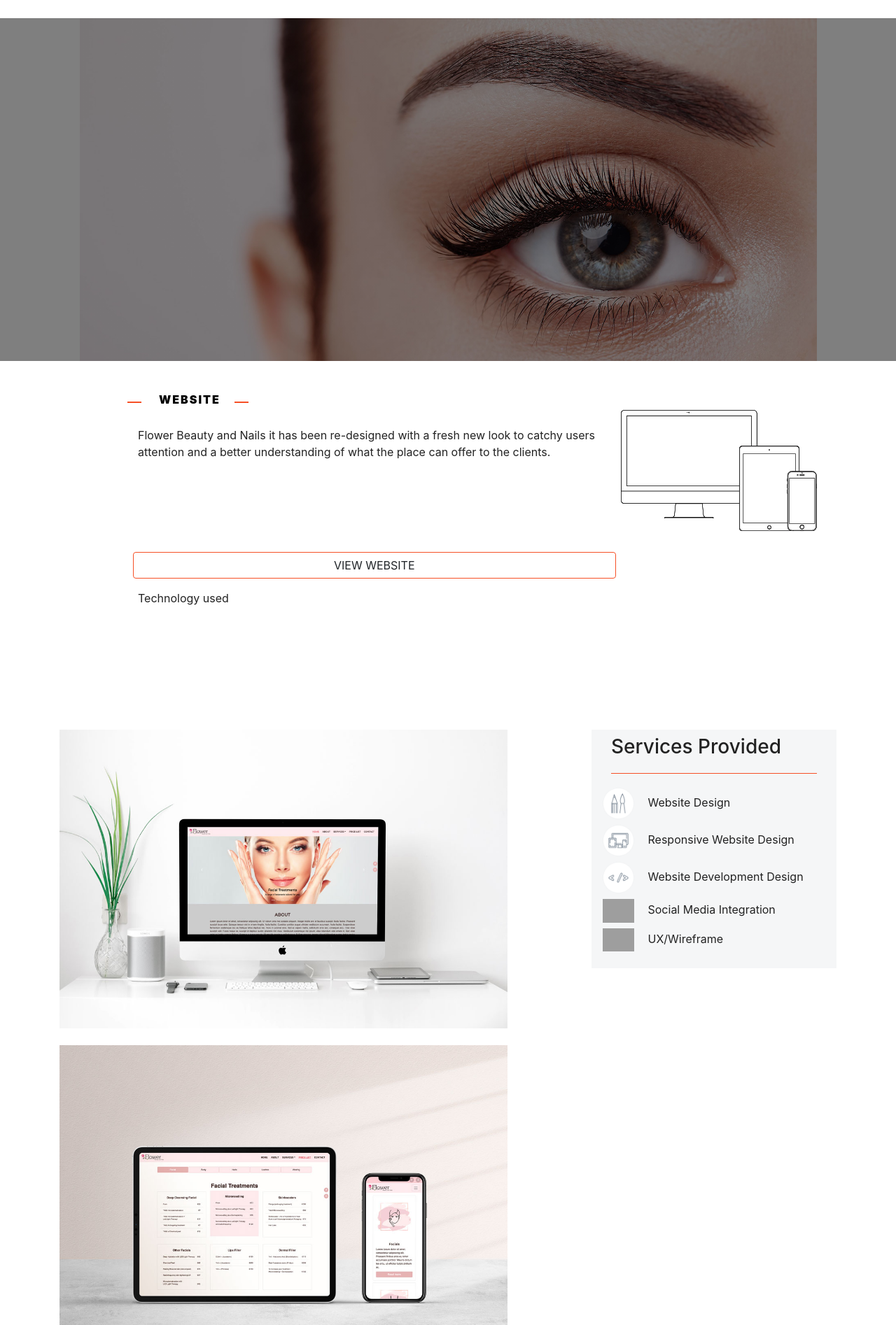
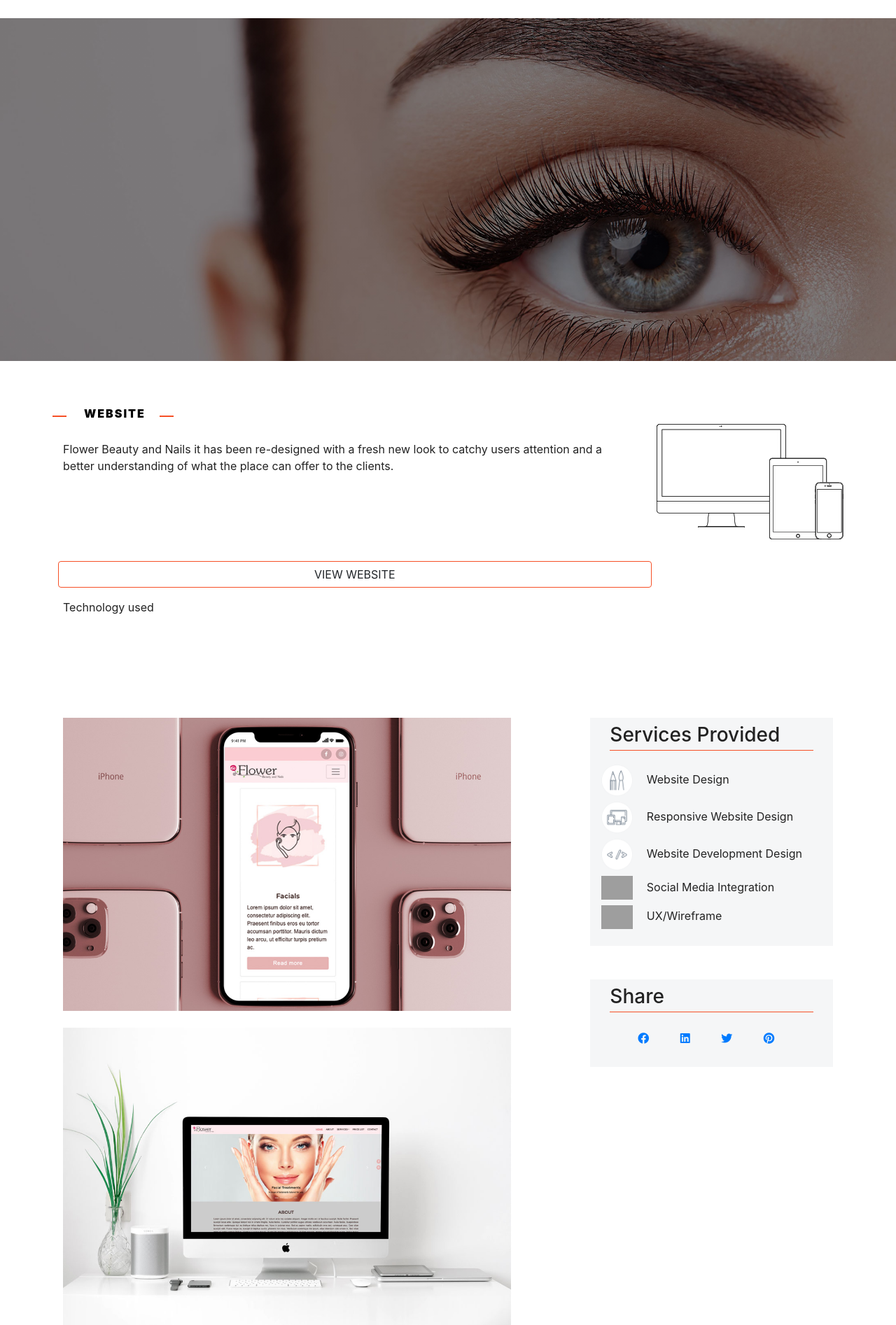
Before and after one commit to Camila-Ribeiro/MyPortfolio, a Flask app: page /projects/1 in a window 1280 px wide. Shown: the part 74-1968 px from the top of the page at 70% size. Run offline with Flask 2, Linux system fonts and the light colour scheme; some libraries are stand-ins or nearby versions; grey boxes are pictures that could not be loaded.

Commit message:
Add perfomance section, images, fix image hero and refactor code

```diff
--- a/static/css/style.css
+++ b/static/css/style.css
@@ -45,9 +45,6 @@ body {
 }
 
 /* Page content */
-/* .content {
-padding: 16px;
-} */
 
 /* The sticky class is added to the navbar with JS when it reaches its scroll position */
 .sticky {
@@ -75,7 +72,6 @@ padding-top: 60px;
 }
 
 .camilaWrapper {
-    /* width: 100vw; */
     height: 80px;
 }
 
@@ -91,12 +87,6 @@ padding-top: 60px;
 .text-size {
     font-size: 4rem;
 }
-
-/* .box {
-    position: relative;
-    width: 50px;
-    height: 20px;
-} */
 
 .box-underlay {
     /* width: 19%; */
@@ -325,13 +315,17 @@ padding-top: 60px;
 }
 
 /* --------------------------------------------------------------- project-detail page*/
+.content {
+    padding: 20px 20px 60px 20px;
+    margin-bottom: 50px;
+}
+
 .hero-image {
     background-image: linear-gradient(rgba(0, 0, 0, 0.5), rgba(0, 0, 0, 0.5)), url(../img/flower-beauty1.jpg);
     height: 100%;
-    background-attachment: fixed;
-    background-position: center top;
+    background-position: 50%;
     background-repeat: no-repeat;
-    background-size: contain;
+    background-size: cover;
     position: relative;
     height: 490px;
     width: 100%;
@@ -360,23 +354,6 @@ padding-top: 60px;
     color: white;
 }
 
-/* .txt-sect {
-text-align: center;
-position: relative;
-min-height: 200vh;
-padding: 60px;
-margin: auto;
-background-color: #e1e1e1;
-color: #ffffff;
-} */
-
-.text-wrapper {
-    /* padding-left: 5vw; */
-    /* padding-right: 5vw; */
-    padding-bottom: 60px;
-    width: 90vw;
-}
-
 .project-type:before {
     position: absolute;
     top: calc(50% - 1px);
@@ -385,10 +362,6 @@ color: #ffffff;
     width: 20px;
     height: 2px;
     background: rgba(246, 80, 38, 1);
-    /* -webkit-transition: all 200ms ease;
-    -moz-transition: all 200ms ease;
-    -ms-transition: all 200ms ease;
-    -o-transition: all 200ms ease; */
     transition: all 200ms ease;
 }
 
@@ -438,33 +411,9 @@ color: #ffffff;
     left: 0;
 }
 
-/* .img-flower {
-    max-width: 90%;
-    margin-bottom: 20px;
-}
-
-.img-2 {
-    position: absolute;
-    top: 0;
-    left: 0;
-    margin-top: 300px;
-}
-
-.img-3 {
-    position: absolute;
-    top: 0;
-    left: 0;
-}
-
-.img-4 {
-    bottom: 0;
-    right: 0;
-    margin-top: 300px;
-} */
-
 .web-container {
     width: 100%;
-    margin: 100px auto 200px;
+    margin: 50px auto;
 }
 
 .desktop-flower img, .responsive-flower img {
@@ -477,10 +426,11 @@ color: #ffffff;
 
 .wrapper-sidebar h3 {
     border-bottom: 1px solid rgba(246, 80, 38, 1);
-    margin-left: 20px;
+    margin: 0 20px 20px;
+    /* margin-left: 20px;
     margin-right: 20px;
-    margin-bottom: 20px;
-    padding-bottom: 20px;
+    margin-bottom: 20px; */
+    padding-bottom: 5px;
 }
 
 .wrapper-sidebar .container-icon {
@@ -500,12 +450,15 @@ color: #ffffff;
     position: relative;
 }
 
+.social-content ul li {
+    display: inline-block;
+    padding: 5px 20px;
+}
 
+.performance img {
+    width: 500px;
+}
 
-
-/* .services {
-    margin: ;
-} */
 /* --------------------------------------------------------------- about section*/
 .about-section {
     background-color:#7BBAC4;
@@ -1203,9 +1156,23 @@ a:hover {
     }
 
     /* project-detail */
-    .text-wrapper {
+    .hero-image {
+        background-position: 70%;
+        background-size: cover;
+        height: 400px;
+    }
+
+    .hero-text {
+        top: 30%;
+    }
+    .content {
         margin: 0 auto;
     }
+
+    .web-container {
+        margin-top: 0 auto 50px;
+    }
+
     .desktop-flower img, .responsive-flower img {
         width: 100%;
     }
--- a/templates/project-detail.html
+++ b/templates/project-detail.html
@@ -1,23 +1,23 @@
 {% extends 'base.html' %}
 {% block content %}
 
-<section>
+<section">
     <div class="hero-image">
         <div class="hero-text">
             <h1>{{ project.name }}</h1>
         </div>
     </div>
-    <div class="text-wrapper">
+    <div class="container text-wrapper content">
         <div class="row pt-5">
-            <div class="col-sm col-md-2"></div>
+            <!-- <div class="col-sm col-md-2"></div> -->
             <div class="col-sm col-md-10 project-type">
                 <h5 class="pb-2">Website</h5>
                 <!-- <p class="date">JAN 2020</p> -->
             </div>
         </div>
         <div class="row">
-            <div class="col-sm col-md-2"></div>
-            <div class="col-sm col-md-7">
+            <!-- <div class="col-sm col-md-2"></div> -->
+            <div class="col-sm col-md-9">
                 <p class="mt-4">
                     Flower Beauty and Nails it has been re-designed with a
                     fresh new look to catchy users attention and a better understanding of what the place can offer to the clients.
@@ -30,14 +30,14 @@
             </div>
         </div>
         <div class="row">
-            <div class="col-sm col-md-2"></div>
-            <div class="col-sm col-md-7 m-2 text-uppercase btn btn-border">
+            <!-- <div class="col-sm col-md-2"></div> -->
+            <div class="col-sm col-md-9 m-2 text-uppercase btn btn-border">
                 View Website
             </div>
         </div>
         <div class="row">
-            <div class="col-sm col-md-2"></div>
-            <div class="col-sm col-md-7">
+            <!-- <div class="col-sm col-md-2"></div> -->
+            <div class="col-sm col-md-9">
                 <div class="container-flex justify-content-start">
                     <p class="mt-2 mr-3">Technology used</p>
                     {% for p in project.project_role %}
@@ -47,18 +47,21 @@
             </div>
         </div>
     </div>
-    <div class="container web-container">
+    <div class="container web-container content">
         <div class="row">
             <div class="col-sm col-md-8">
                 <div class="desktop-flower">
+                    <img class="img-fluid" data-rellax-speed=".5" src="../static/img/mockup-iphone-flower-beauty.jpg">
+                </div>
+                <div class="mt-4 responsive-flower">
                     <img class="img-fluid" src="../static/img/Apple-iMac-Mockup-Flower_Beauty.jpg" alt="flower_beauty" />
                 </div>
                 <div class="mt-4 responsive-flower">
-                    <img class="img-fluid" data-rellax-speed=".5" src="../static/img/Digital-Mockup-Flower-Beauty.jpg" style="transform: translate3d(0px, 0px, 0px);">
+                    <img class="img-fluid" data-rellax-speed=".5" src="../static/img/mockup-ipad-flower-beauty.jpg" style="transform: translate3d(0px, 0px, 0px);">
                 </div>
             </div>
             <div class="col-sm col-md-4 mobile-services">
-                <div class="wrapper-sidebar p-2 m-t">
+                <div class="wrapper-sidebar p-2">
                     <h3>Services Provided</h3>
                     <ul class="pl-2 pr-2 text-left list-unstyled">
                         <li class="mb-2">
@@ -93,13 +96,44 @@
                         </li>
                     </ul>
                 </div>
-
+                <div class="wrapper-sidebar mobile-services mt-5">
+                    <div class="wrapper-sidebar p-2 m-t">
+                        <h3>Share</h3>
+                        <div>
+                            <div class="social-content">
+                                <ul class="">
+                                    <li class="">
+                                        <a rel="nofollow" data-shared="sharing-facebook-760" class="" href="http://www.emilyridge.ie/web-developer-portfolio-galway/start-mesh-wordpress-website/?share=facebook&amp;nb=1" target="_blank" title="Click to share on Facebook"><i aria-hidden="true" class="fab fa-facebook"></i><span></span></a>
+                                    </li>
+                                    <li class="share-linkedin">
+                                        <a rel="nofollow" data-shared="sharing-linkedin-760" class="" href="http://www.emilyridge.ie/web-developer-portfolio-galway/start-mesh-wordpress-website/?share=linkedin&amp;nb=1" target="_blank" title="Click to share on LinkedIn"><i aria-hidden="true" class="fab fa-linkedin"></i><span></span></a>
+                                    </li>
+                                    <li class="share-twitter">
+                                        <a rel="nofollow" data-shared="sharing-twitter-760" class="" href="http://www.emilyridge.ie/web-developer-portfolio-galway/start-mesh-wordpress-website/?share=twitter&amp;nb=1" target="_blank" title="Click to share on Twitter"><i aria-hidden="true" class="fab fa-twitter"></i><span></span></a>
+                                    </li>
+                                    <li class="share-pinterest">
+                                        <a rel="nofollow" data-shared="sharing-pinterest-760" class="" href="http://www.emilyridge.ie/web-developer-portfolio-galway/start-mesh-wordpress-website/?share=pinterest&amp;nb=1" target="_blank" title="Click to share on Pinterest"><i aria-hidden="true" class="fab fa-pinterest"></i><span></span></a>
+                                    </li>
+                                </ul>
+                            </div>
+                        </div>
+                    </div>
+                </div>
+            </div>
+        </div>
+    </div>
+    <div class="container content mb-5">
+        <div class="row">
+            <!-- <div class="col-sm col-md-2"></div> -->
+            <div class="col-sm col-md-12 project-type">
+                <h5 class="pb-2">Performance</h5>
+            </div>
+            <div class="col-sm performance">
+                <img class="img-fluid mt-4" src="../static/img/flower-beauty-performance.png" alt="flower_beauty" />
+            </div>
         </div>
 
     </div>
-
-    </div>
-
 </section>
 
 {% endblock %}
```
Also changed, not shown: static/img/mockup-ipad-flower-beauty.jpg (added), static/img/mockup-iphone-flower-beauty.jpg (added), 1 other file. Lines whose indentation alone changed are shown as unchanged.
